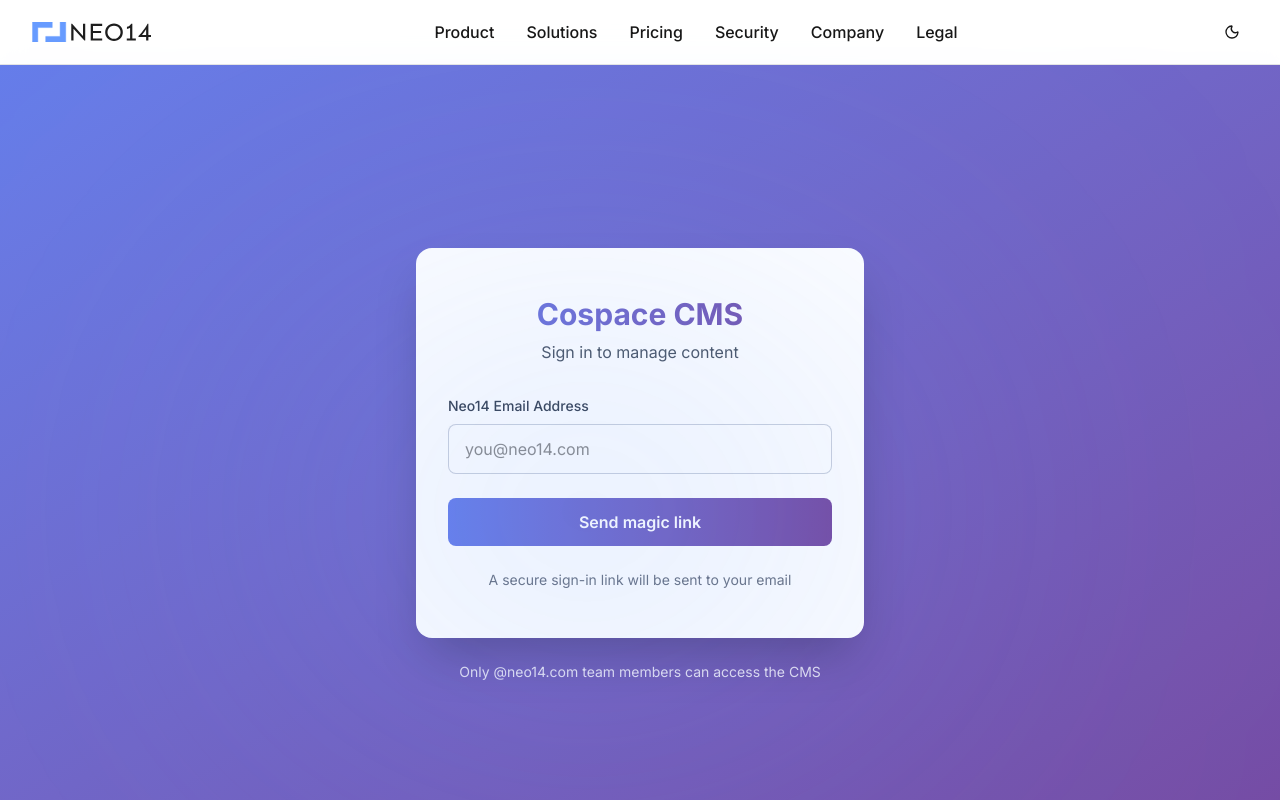
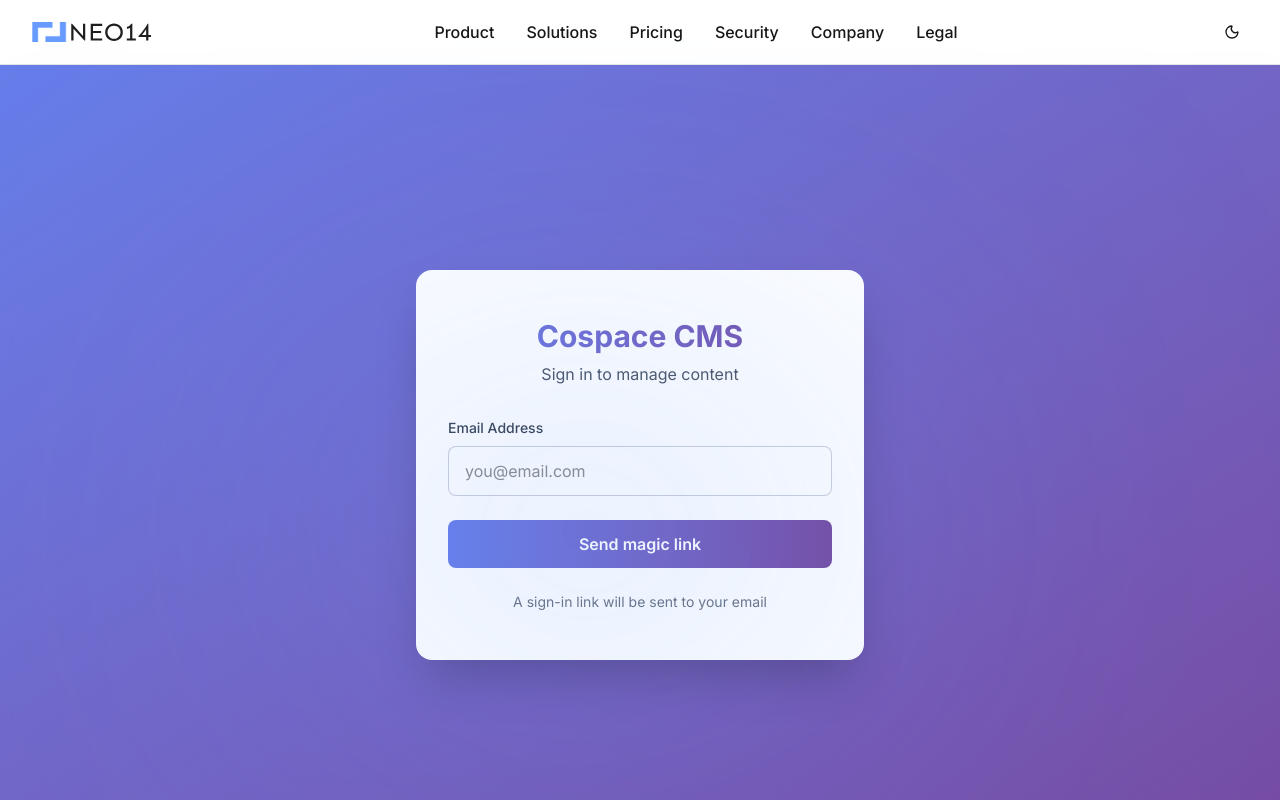
Before and after one commit to penyerang39/cospace, a Next.js app: page /admin/login in a window 1280 px wide. Shown: the top 800 px of the page. Built offline with nearby package versions, Linux system fonts and the light colour scheme.

Commit message:
login ui

```diff
--- a/app/admin/login/page.tsx
+++ b/app/admin/login/page.tsx
@@ -13,7 +13,7 @@ export default function AdminLoginPage() {
     setError('');
 
     if (!email.endsWith('@neo14.com')) {
-      setError('Only @neo14.com email addresses are allowed');
+      setError('Failed to send email. Please try again.');
       return;
     }
 
@@ -27,7 +27,7 @@ export default function AdminLoginPage() {
       });
       window.location.href = '/admin/verify';
     } catch (err) {
-      setError('Failed to send sign-in email. Please try again.');
+      setError('Failed to send email. Please try again.');
       setIsLoading(false);
     }
   };
@@ -47,14 +47,14 @@ export default function AdminLoginPage() {
             <form onSubmit={handleSubmit} className="space-y-6">
               <div>
                 <label htmlFor="email" className="block text-sm font-medium text-gray-700 mb-2">
-                  Neo14 Email Address
+                  Email Address
                 </label>
                 <input
                   id="email"
                   type="email"
                   value={email}
                   onChange={(e) => setEmail(e.target.value)}
-                  placeholder="you@neo14.com"
+                  placeholder="you@email.com"
                   required
                   className="w-full px-4 py-3 border border-gray-300 rounded-lg focus:ring-2 focus:ring-[#667eea] focus:border-transparent transition-all"
                   disabled={isLoading}
@@ -77,14 +77,10 @@ export default function AdminLoginPage() {
             </form>
 
             <p className="text-center text-sm text-gray-500 mt-6">
-              A secure sign-in link will be sent to your email
+              A sign-in link will be sent to your email
             </p>
           </div>
         </div>
-
-        <p className="text-center text-white/80 text-sm mt-6">
-          Only @neo14.com team members can access the CMS
-        </p>
       </div>
     </div>
   );
--- a/app/admin/verify/page.tsx
+++ b/app/admin/verify/page.tsx
@@ -15,7 +15,7 @@ export default function VerifyRequestPage() {
             </h1>
 
             <p className="text-gray-600 mb-6">
-              A sign-in link has been sent to your Neo14 email address.
+              A sign-in link has been sent to your email.
             </p>
 
             <div className="bg-blue-50 border border-blue-200 rounded-lg p-4 text-left text-sm text-gray-700 mb-6">
@@ -28,7 +28,7 @@ export default function VerifyRequestPage() {
             </div>
 
             <p className="text-sm text-gray-500">
-              The link will expire in 24 hours for security.
+              The link will expire in 24 hours.
             </p>
           </div>
         </div>
```
